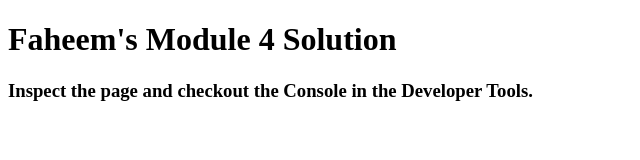
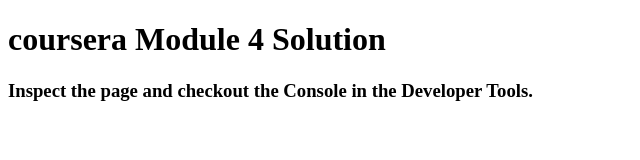
Before and after one commit to konetimonika11/solution-4-of-coursera-, a plain HTML site: page index.html in a window 1280 px wide. Shown: the whole page, without its empty margins (0-640 px from the left). Drawn offline with Linux system fonts and the light colour scheme.

Commit message:
Update index.html

```diff
--- a/index.html
+++ b/index.html
@@ -11,7 +11,7 @@
   <script src="script.js"></script>
 </head>
 <body>
-  <h1>Faheem's Module 4 Solution</h1>
+  <h1>coursera Module 4 Solution</h1>
   <h3>Inspect the page and checkout the Console in the Developer Tools.</h3>
 </body>
 </html>
```
